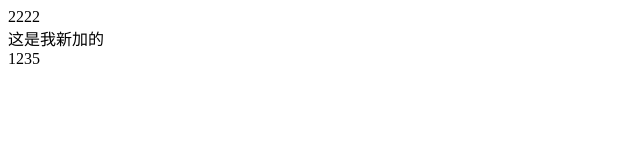
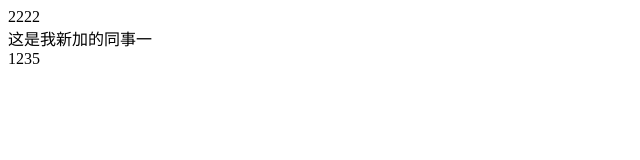
Before and after one commit to morris-he/effective-computing-machine, a plain HTML site: page index.html in a window 1280 px wide. Shown: the full height of the page, 0-640 px from the left. Drawn offline with Linux system fonts and the light colour scheme.

Commit message:
同事一

```diff
--- a/index.html
+++ b/index.html
@@ -10,7 +10,7 @@
 
     <div>2222</div>
 
-    <div>这是我新加的</div>
+    <div>这是我新加的同事一</div>
 
     1235
 
```
